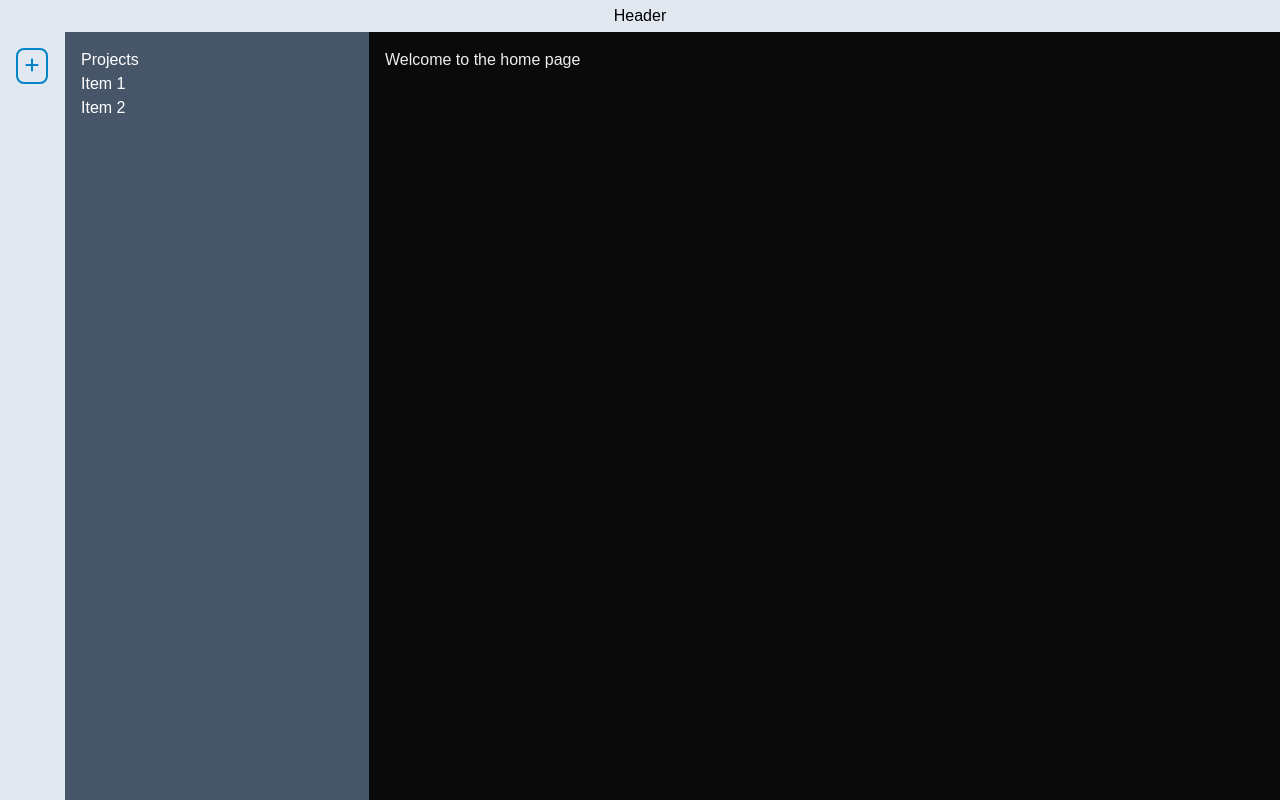
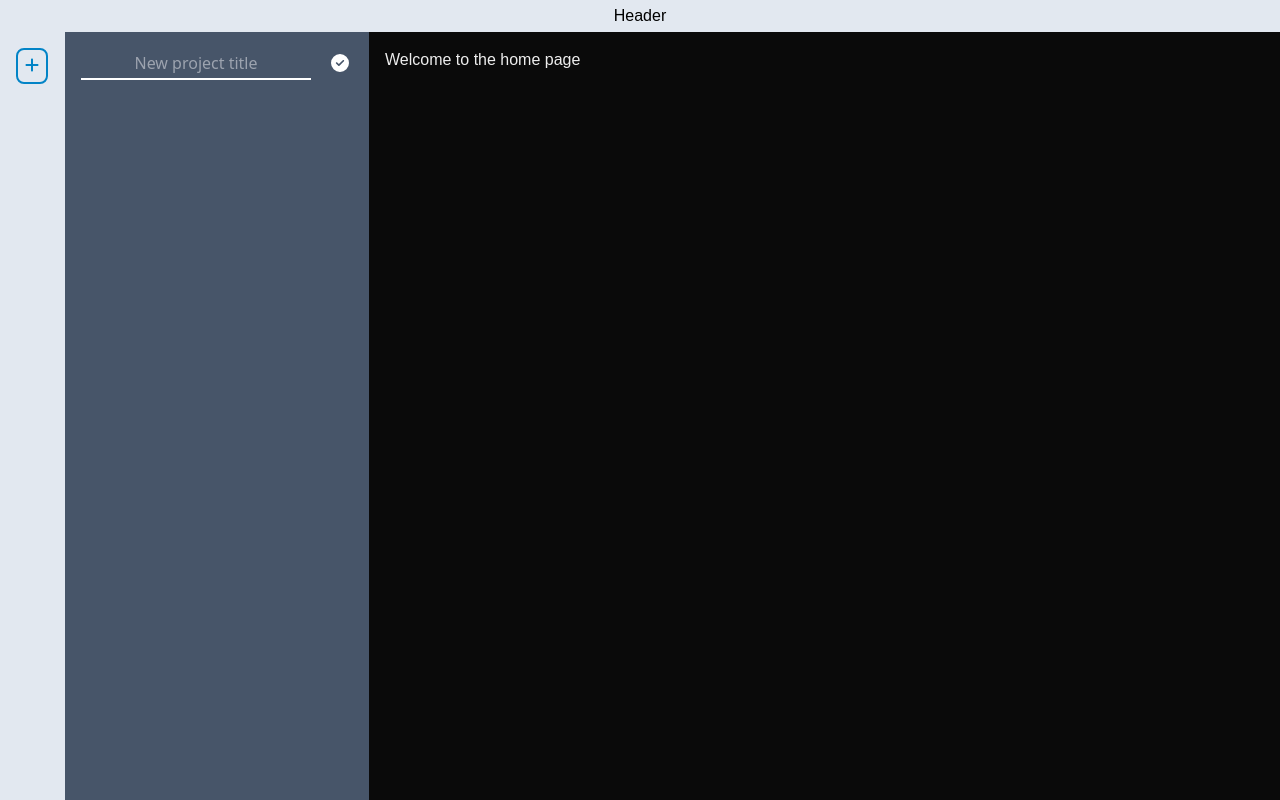
Before and after one commit to TekneGram/corpus, a Next.js app: page / in a window 1280 px wide. Both pictures are taken after a click on the button 32 px from the left and 66 px from the top of the page. Built offline with nearby package versions, Linux system fonts and the light colour scheme.

Commit message:
style: new project input and button

```diff
--- a/app/components/layouts/OperationsSidebar.tsx
+++ b/app/components/layouts/OperationsSidebar.tsx
@@ -1,12 +1,22 @@
+
+
 import { faPlus } from "@fortawesome/free-solid-svg-icons/faPlus";
 import { FontAwesomeIcon } from "@fortawesome/react-fontawesome";
 
-const OperationsSidebar = () => {
+interface OperationsSidebarProps {
+    handleStartingNewProject: (state:boolean) => void;
+}
+const OperationsSidebar:React.FC<OperationsSidebarProps> = ({ handleStartingNewProject }) => {
 
     return (
         <aside className='operations-sidebar'>
 
-            <button className='add-project-button'><FontAwesomeIcon icon={faPlus} /></button>
+            <button
+                className='add-project-button'
+                onClick={() => handleStartingNewProject(true)}
+            >
+                <FontAwesomeIcon icon={faPlus} />
+            </button>
 
         </aside>
     );
--- a/app/components/layouts/ProjectsSidebar.tsx
+++ b/app/components/layouts/ProjectsSidebar.tsx
@@ -1,6 +1,12 @@
 import { useState, useRef } from 'react';
+import { faCircle, faCircleCheck } from "@fortawesome/free-solid-svg-icons";
+import { FontAwesomeIcon } from "@fortawesome/react-fontawesome";
 
-const ProjectsSidebar = () => {
+interface ProjectSidebarProps {
+    startingNewProject: boolean;
+}
+
+const ProjectsSidebar: React.FC<ProjectSidebarProps> = ({ startingNewProject }) => {
 
     const [projectsBarWidth, setProjectsBarWidth] = useState(300);
     const isDragging = useRef(false); // Keeps its value between renders
@@ -26,16 +32,31 @@ const ProjectsSidebar = () => {
     return (
         <>
             <aside className='projects-sidebar' style = {{ width: projectsBarWidth }}>
-                <h2>Projects</h2>
-                <ul>
-                <li>Item 1</li>
-                <li>Item 2</li>
-                </ul>
+
+                {/* For creating a new project */}
+                {startingNewProject && (
+                    <div className='new-project-area'>
+                        <input
+                            className='new-project-input'
+                            type="text"
+                            placeholder="New project title"
+                        />
+                        <button
+                            className='new-project-button'
+                            type='submit'
+                        >
+                            <FontAwesomeIcon icon={faCircleCheck} />
+                        </button>
+                    </div>
+                )}
+
             </aside>
+
             {/* For resizing the sidebar */}
             <div className='divider' onMouseDown={handleChangeWidth}>
 
             </div>
+
         </>
     );
 };
--- a/app/globals.css
+++ b/app/globals.css
@@ -49,11 +49,23 @@ body {
   @apply flex-grow p-4;
 }
 
-.right-sidebar {
-  @apply w-1/6 bg-gray-800 text-white p-4;
-}
 
-/* Operations Bar Element */
+/* Operations Bar Elements */
 .add-project-button {
   @apply text-sky-600 rounded-lg border-sky-600 border-2 w-8 p-1 hover:bg-sky-600 hover:text-white
 }
+
+
+/* Projects Bar Elements */
+.new-project-area {
+  @apply flex flex-row flex-grow;
+}
+
+.new-project-input {
+  @apply h-8 p-1 w-full text-white border-b-white border-b-2 bg-slate-600 focus:outline-none
+  text-center font-extralight font-sans
+}
+
+.new-project-button {
+  @apply ml-5 text-lg hover:text-sky-300
+}
--- a/app/layout.tsx
+++ b/app/layout.tsx
@@ -1,5 +1,7 @@
 "use client"
 import "./globals.css";
+
+import { useState } from 'react';
 
 import OperationsSidebar from "./components/layouts/OperationsSidebar";
 import ProjectsSidebar from "./components/layouts/ProjectsSidebar";
@@ -11,6 +13,7 @@ export default function RootLayout({
   children: React.ReactNode;
 }>) {
 
+  const [isStartingNewProject, setIsStartingNewProject] = useState<boolean>(false);
 
   return (
     <html lang="en">
@@ -23,8 +26,13 @@ export default function RootLayout({
 
         <div className='screen-body'>
 
-          <OperationsSidebar />
-          <ProjectsSidebar />
+          <OperationsSidebar
+            handleStartingNewProject={setIsStartingNewProject}
+          />
+
+          <ProjectsSidebar
+            startingNewProject={isStartingNewProject}
+          />
 
           <main className='main-area'>
             {children}
```
